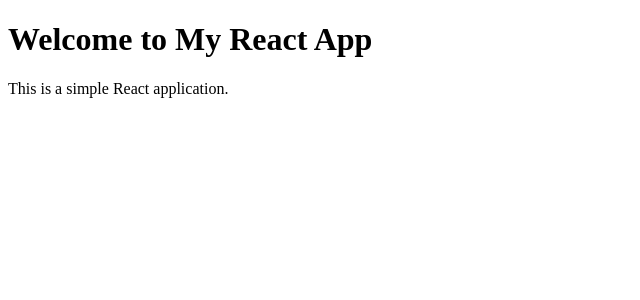
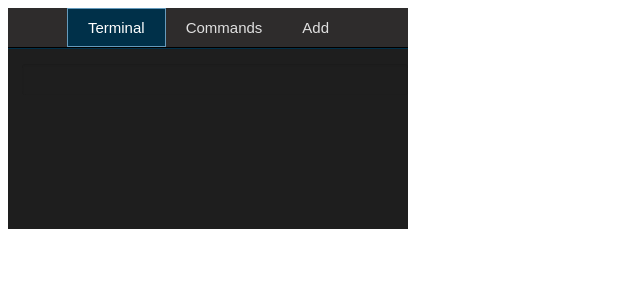
Before and after one commit to rubengardner/quick-command, a React (Create React App) app: page / in a window 1280 px wide. Shown: the top 300 px of the page, without its empty margins (0-640 px from the left). Built offline with nearby package versions, Linux system fonts and the light colour scheme; the HTML template or start-up script is replaced by a standard one.

Commit message:
Add app.js

```diff
--- a/src/App.js
+++ b/src/App.js
@@ -1,14 +1,10 @@
 import React from 'react';
+import Menu from './components/Menu/Menu';
 
 function App() {
   return (
     <div className="App">
-      <header className="App-header">
-        <h1>Welcome to My React App</h1>
-        <p>
-          This is a simple React application.
-        </p>
-      </header>
+        <Menu/>
     </div>
   );
 }
```
